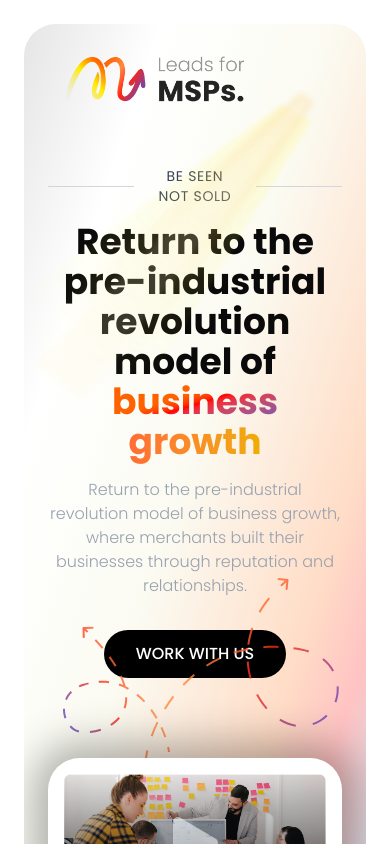
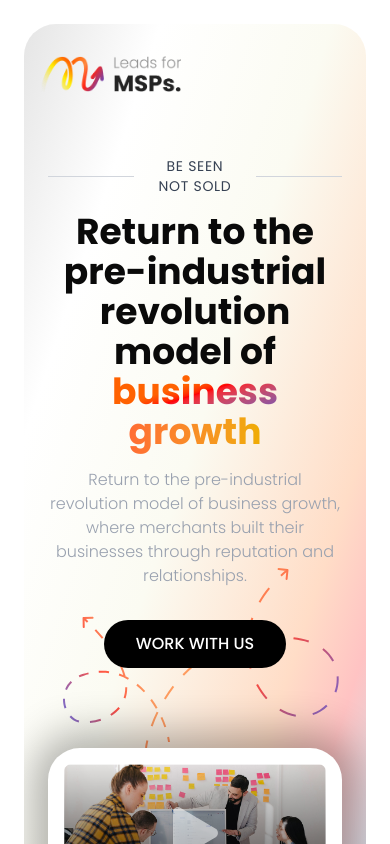
Before and after one commit to raheel-ahmed-04/msps, a React (Vite) app: page / in a window 390 px wide. Shown: the top 844 px of the page. Built offline with nearby package versions, Linux system fonts and the light colour scheme.

Commit message:
responsiveness for mobile

```diff
--- a/src/components/ContactForm.jsx
+++ b/src/components/ContactForm.jsx
@@ -48,11 +48,11 @@ function ContactForm() {
           <div className="text-center mb-6 md:mb-10">
             <div className="flex justify-center items-center mb-2 md:mb-4">
               <div className="h-px bg-gray-300 w-16 md:w-24"></div>
-              <p className="text-gray-700 uppercase tracking-wider text-xs md:text-sm mx-2 md:mx-4">LET'S CONNECT!!</p>
+              <p className="text-gray-700 uppercase tracking-wider text-sm mx-2 md:mx-4">LET'S CONNECT!!</p>
               <div className="h-px bg-gray-300 w-16 md:w-24"></div>
             </div>
-            <h3 className="text-2xl md:text-4xl font-bold mb-2 md:mb-3">WORK WITH US</h3>
-            <p className="text-gray-600 text-sm md:text-base">Partner with us to accelerate your MSP growth and success!</p>
+            <h3 className="text-3xl md:text-4xl font-bold mb-2 md:mb-3">WORK WITH US</h3>
+            <p className="text-gray-600 text-base">Partner with us to accelerate your MSP growth and success!</p>
           </div>
 
           <form onSubmit={handleSubmit} className="space-y-4 md:space-y-6">
--- a/src/components/Header.jsx
+++ b/src/components/Header.jsx
@@ -1,10 +1,10 @@
 function Header() {
   return (
     <header className="mt-2 py-6 bg-transparent mb-10">
-      <div className="container mx-10 max-w-7xl">
+      <div className="container mx-4 md:mx-10 max-w-7xl">
         <div className="flex items-center">
           <div className="flex items-center">
-            <img src="/logo.png" alt="MSPs Logo" className="h-[46px]" />
+            <img src="/logo.png" alt="MSPs Logo" className=" h-[36px] md:h-[46px]" />
           </div>
         </div>
       </div>
--- a/src/components/Hero.jsx
+++ b/src/components/Hero.jsx
@@ -3,7 +3,7 @@ function Hero() {
   return (
     // <section className="relative pb-16" style={{ backgroundImage: 'linear-gradient(to bottom right, #E5E5E5 0%, #FFFFFF 20%, #FEFFD2 40%, #FFDDC7 60%, #FFC3C3 80%, #B1EDFF 100%)' }}>
     <section className="relative p-6">
-      <img src="/hero_bg_light.svg" className="absolute -top-2 right-2 h-[608px] z-100 opacity-90" alt="" />
+      <img src="/hero_bg_light.svg" className="hidden md:block absolute -top-2 right-2 h-[608px] z-100 opacity-90" alt="" />
     <section
       className="relative pb-16 rounded-4xl overflow-hidden"
       style={{
@@ -57,7 +57,7 @@ function Hero() {
           </p>
 
           <div className="flex justify-center mb-12">
-            <button className="relative bg-black text-white px-8 py-3 rounded-full font-medium hover:bg-gray-800 transition duration-300 cursor-pointer">
+            <button className="relative z-10 bg-black text-white px-8 py-3 rounded-full font-medium hover:bg-gray-800 transition duration-300 cursor-pointer">
               WORK WITH US
             </button>
           </div>
```
